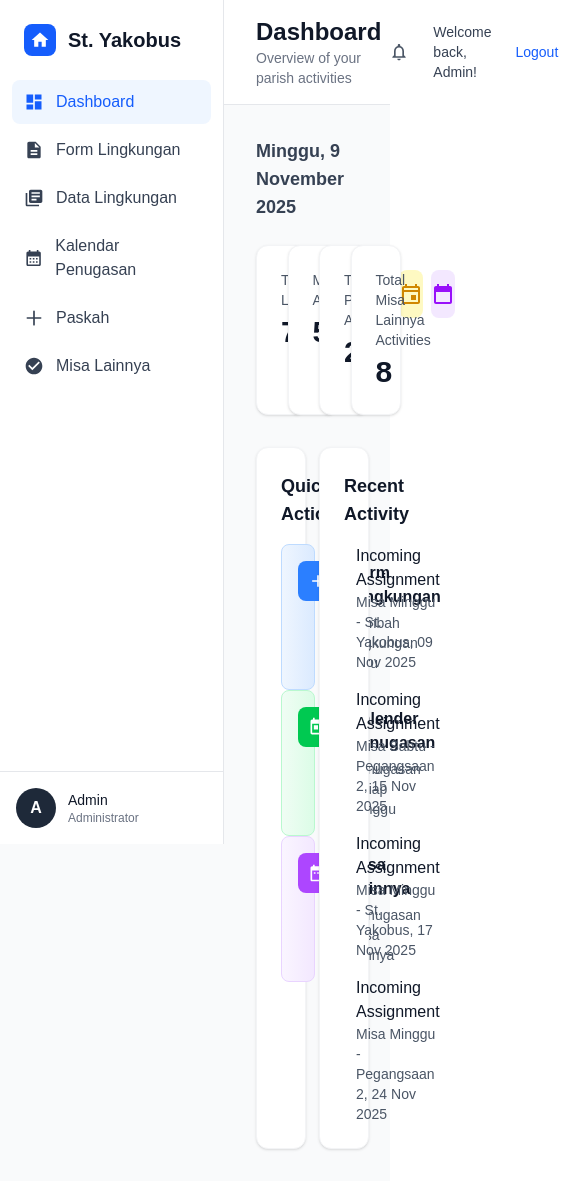
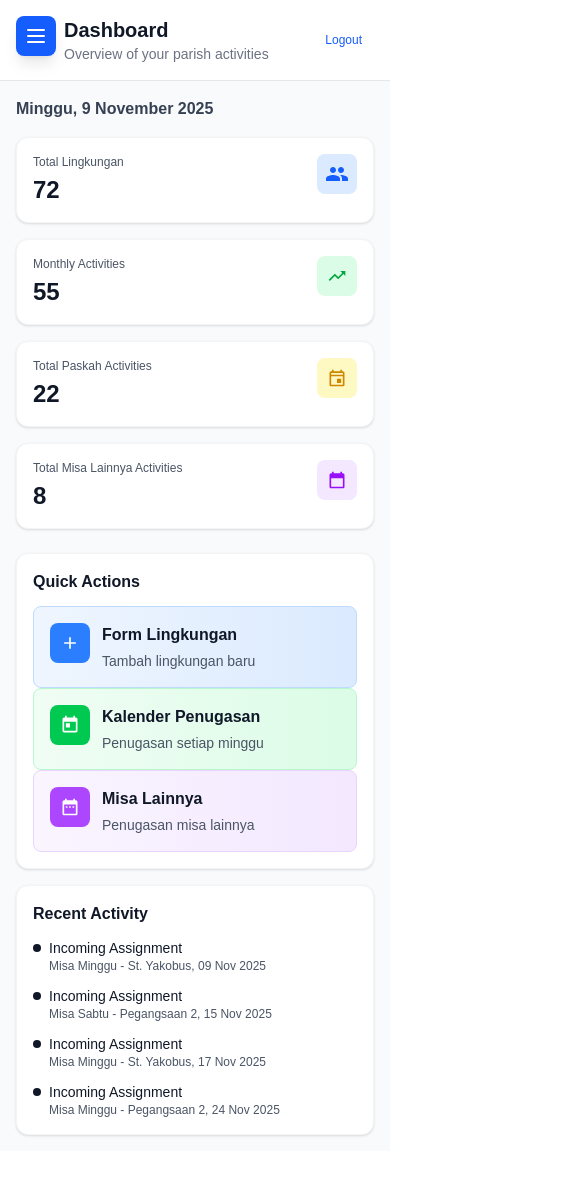
Before and after one commit to PriscillaHandoyo/stykb-dashboard, a Next.js app in the folder stykb-dashboard/: page /dashboard in a window 390 px wide. Shown: the whole page, 574 px wide, since content can reach past the window. After the commit the page ends 1151 px from the top, so only its background shows below. Built offline with nearby package versions, Linux system fonts and the light colour scheme.

Commit message:
20251109_17 - Added mobile setup

```diff
--- a/stykb-dashboard/app/dashboard/page.tsx
+++ b/stykb-dashboard/app/dashboard/page.tsx
@@ -10,6 +10,7 @@ export default function DashboardPage() {
   const [totalMisaLainnyaActivities, setTotalMisaLainnyaActivities] =
     useState(0);
   const [currentDate, setCurrentDate] = useState("");
+  const [isSidebarOpen, setIsSidebarOpen] = useState(false);
 
   useEffect(() => {
     // Set current date
@@ -181,8 +182,49 @@ export default function DashboardPage() {
 
   return (
     <div className="min-h-screen bg-gray-50">
+      {/* Mobile Menu Button */}
+      <button
+        onClick={() => setIsSidebarOpen(!isSidebarOpen)}
+        className="lg:hidden fixed top-4 left-4 z-50 p-2 bg-blue-600 text-white rounded-lg shadow-lg"
+      >
+        <svg
+          className="w-6 h-6"
+          fill="none"
+          stroke="currentColor"
+          viewBox="0 0 24 24"
+        >
+          {isSidebarOpen ? (
+            <path
+              strokeLinecap="round"
+              strokeLinejoin="round"
+              strokeWidth={2}
+              d="M6 18L18 6M6 6l12 12"
+            />
+          ) : (
+            <path
+              strokeLinecap="round"
+              strokeLinejoin="round"
+              strokeWidth={2}
+              d="M4 6h16M4 12h16M4 18h16"
+            />
+          )}
+        </svg>
+      </button>
+
+      {/* Overlay for mobile */}
+      {isSidebarOpen && (
+        <div
+          className="lg:hidden fixed inset-0 bg-black bg-opacity-50 z-30"
+          onClick={() => setIsSidebarOpen(false)}
+        ></div>
+      )}
+
       {/* Sidebar */}
-      <aside className="fixed left-0 top-0 h-full w-56 bg-white border-r border-gray-200">
+      <aside
+        className={`fixed left-0 top-0 h-full w-64 bg-white border-r border-gray-200 z-40 transform transition-transform duration-300 ease-in-out ${
+          isSidebarOpen ? "translate-x-0" : "-translate-x-full"
+        } lg:translate-x-0 lg:w-56`}
+      >
         {/* Logo */}
         <div className="p-6 flex items-center gap-3">
           <div className="w-8 h-8 bg-blue-600 rounded-lg flex items-center justify-center">
@@ -280,18 +322,20 @@ export default function DashboardPage() {
       </aside>
 
       {/* Main Content */}
-      <main className="ml-56">
+      <main className="lg:ml-56 min-h-screen">
         {/* Header */}
-        <header className="bg-white border-b border-gray-200 px-8 py-4">
-          <div className="flex items-center justify-between">
-            <div>
-              <h1 className="text-2xl font-bold text-gray-900">Dashboard</h1>
+        <header className="bg-white border-b border-gray-200 px-4 sm:px-6 lg:px-8 py-4">
+          <div className="flex items-center justify-between flex-wrap gap-4">
+            <div className="ml-12 lg:ml-0">
+              <h1 className="text-xl sm:text-2xl font-bold text-gray-900">
+                Dashboard
+              </h1>
               <p className="text-sm text-gray-500">
                 Overview of your parish activities
               </p>
             </div>
-            <div className="flex items-center gap-4">
-              <button className="p-2 hover:bg-gray-100 rounded-lg">
+            <div className="flex items-center gap-2 sm:gap-4">
+              <button className="p-2 hover:bg-gray-100 rounded-lg hidden sm:block">
                 <svg
                   className="w-5 h-5 text-gray-600"
                   fill="currentColor"
@@ -301,12 +345,12 @@ export default function DashboardPage() {
                 </svg>
               </button>
               <div className="flex items-center gap-2">
-                <span className="text-sm text-gray-700">
+                <span className="text-xs sm:text-sm text-gray-700 hidden sm:inline">
                   Welcome back, Admin!
                 </span>
                 <Link
                   href="/login"
-                  className="px-4 py-2 text-sm text-blue-600 hover:bg-blue-50 rounded-lg"
+                  className="px-3 sm:px-4 py-2 text-xs sm:text-sm text-blue-600 hover:bg-blue-50 rounded-lg"
                 >
                   Logout
                 </Link>
@@ -316,26 +360,28 @@ export default function DashboardPage() {
         </header>
 
         {/* Dashboard Content */}
-        <div className="p-8">
+        <div className="p-4 sm:p-6 lg:p-8">
           {/* Current Date */}
-          <div className="mb-6">
-            <h2 className="text-lg font-semibold text-gray-700">
+          <div className="mb-4 sm:mb-6">
+            <h2 className="text-base sm:text-lg font-semibold text-gray-700">
               {currentDate}
             </h2>
           </div>
 
           {/* Stats Cards */}
-          <div className="grid grid-cols-4 gap-6 mb-8">
+          <div className="grid grid-cols-1 sm:grid-cols-2 lg:grid-cols-4 gap-4 sm:gap-6 mb-6 sm:mb-8">
             {/* Total Lingkungan */}
-            <div className="bg-white rounded-xl p-6 shadow-sm border border-gray-100">
+            <div className="bg-white rounded-xl p-4 sm:p-6 shadow-sm border border-gray-100">
               <div className="flex items-start justify-between">
                 <div>
-                  <p className="text-sm text-gray-600 mb-1">Total Lingkungan</p>
-                  <h3 className="text-3xl font-bold text-gray-900">
+                  <p className="text-xs sm:text-sm text-gray-600 mb-1">
+                    Total Lingkungan
+                  </p>
+                  <h3 className="text-2xl sm:text-3xl font-bold text-gray-900">
                     {totalLingkungan}
                   </h3>
                 </div>
-                <div className="w-12 h-12 bg-blue-100 rounded-lg flex items-center justify-center">
+                <div className="w-10 h-10 sm:w-12 sm:h-12 bg-blue-100 rounded-lg flex items-center justify-center">
                   <svg
                     className="w-6 h-6 text-blue-600"
                     fill="currentColor"
@@ -348,19 +394,19 @@ export default function DashboardPage() {
             </div>
 
             {/* Monthly Activities */}
-            <div className="bg-white rounded-xl p-6 shadow-sm border border-gray-100">
+            <div className="bg-white rounded-xl p-4 sm:p-6 shadow-sm border border-gray-100">
               <div className="flex items-start justify-between">
                 <div>
-                  <p className="text-sm text-gray-600 mb-1">
+                  <p className="text-xs sm:text-sm text-gray-600 mb-1">
                     Monthly Activities
                   </p>
-                  <h3 className="text-3xl font-bold text-gray-900">
+                  <h3 className="text-2xl sm:text-3xl font-bold text-gray-900">
                     {monthlyActivities}
                   </h3>
                 </div>
-                <div className="w-12 h-12 bg-green-100 rounded-lg flex items-center justify-center">
+                <div className="w-10 h-10 sm:w-12 sm:h-12 bg-green-100 rounded-lg flex items-center justify-center">
                   <svg
-                    className="w-6 h-6 text-green-600"
+                    className="w-5 h-5 sm:w-6 sm:h-6 text-green-600"
                     fill="currentColor"
                     viewBox="0 0 24 24"
                   >
@@ -371,19 +417,19 @@ export default function DashboardPage() {
             </div>
 
             {/* Total Paskah Activities */}
-            <div className="bg-white rounded-xl p-6 shadow-sm border border-gray-100">
+            <div className="bg-white rounded-xl p-4 sm:p-6 shadow-sm border border-gray-100">
               <div className="flex items-start justify-between">
                 <div>
-                  <p className="text-sm text-gray-600 mb-1">
+                  <p className="text-xs sm:text-sm text-gray-600 mb-1">
                     Total Paskah Activities
                   </p>
-                  <h3 className="text-3xl font-bold text-gray-900">
+                  <h3 className="text-2xl sm:text-3xl font-bold text-gray-900">
                     {totalPaskahActivities}
                   </h3>
                 </div>
-                <div className="w-12 h-12 bg-yellow-100 rounded-lg flex items-center justify-center">
+                <div className="w-10 h-10 sm:w-12 sm:h-12 bg-yellow-100 rounded-lg flex items-center justify-center">
                   <svg
-                    className="w-6 h-6 text-yellow-600"
+                    className="w-5 h-5 sm:w-6 sm:h-6 text-yellow-600"
                     fill="currentColor"
                     viewBox="0 0 24 24"
                   >
@@ -394,19 +440,19 @@ export default function DashboardPage() {
             </div>
 
             {/* Total Misa Lainnya Activities */}
-            <div className="bg-white rounded-xl p-6 shadow-sm border border-gray-100">
+            <div className="bg-white rounded-xl p-4 sm:p-6 shadow-sm border border-gray-100">
               <div className="flex items-start justify-between">
                 <div>
-                  <p className="text-sm text-gray-600 mb-1">
+                  <p className="text-xs sm:text-sm text-gray-600 mb-1">
                     Total Misa Lainnya Activities
                   </p>
-                  <h3 className="text-3xl font-bold text-gray-900">
+                  <h3 className="text-2xl sm:text-3xl font-bold text-gray-900">
                     {totalMisaLainnyaActivities}
                   </h3>
                 </div>
-                <div className="w-12 h-12 bg-purple-100 rounded-lg flex items-center justify-center">
+                <div className="w-10 h-10 sm:w-12 sm:h-12 bg-purple-100 rounded-lg flex items-center justify-center">
                   <svg
-                    className="w-6 h-6 text-purple-600"
+                    className="w-5 h-5 sm:w-6 sm:h-6 text-purple-600"
                     fill="currentColor"
                     viewBox="0 0 24 24"
                   >
@@ -418,13 +464,13 @@ export default function DashboardPage() {
           </div>
 
           {/* Quick Actions and Recent Activity */}
-          <div className="grid grid-cols-2 gap-6">
+          <div className="grid grid-cols-1 lg:grid-cols-2 gap-4 sm:gap-6">
             {/* Quick Actions */}
-            <div className="bg-white rounded-xl p-6 shadow-sm border border-gray-100">
-              <h2 className="text-lg font-semibold text-gray-900 mb-4">
+            <div className="bg-white rounded-xl p-4 sm:p-6 shadow-sm border border-gray-100">
+              <h2 className="text-base sm:text-lg font-semibold text-gray-900 mb-3 sm:mb-4">
                 Quick Actions
               </h2>
-              <div className="space-y-6">
+              <div className="space-y-3 sm:space-y-6">
                 <Link href="/form-lingkungan">
                   <div className="group p-4 bg-gradient-to-r from-blue-50 to-blue-100 rounded-lg hover:shadow-md cursor-pointer transition-all duration-200 border border-blue-200 hover:border-blue-300">
                     <div className="flex items-start gap-3">
@@ -498,51 +544,51 @@ export default function DashboardPage() {
             </div>
 
             {/* Recent Activity */}
-            <div className="bg-white rounded-xl p-6 shadow-sm border border-gray-100">
-              <h2 className="text-lg font-semibold text-gray-900 mb-4">
+            <div className="bg-white rounded-xl p-4 sm:p-6 shadow-sm border border-gray-100">
+              <h2 className="text-base sm:text-lg font-semibold text-gray-900 mb-3 sm:mb-4">
                 Recent Activity
               </h2>
-              <div className="space-y-4">
-                <div className="flex items-start gap-3">
-                  <div className="w-2 h-2 bg-gray-900 rounded-full mt-2"></div>
-                  <div className="flex-1">
-                    <h4 className="font-medium text-gray-900">
+              <div className="space-y-3 sm:space-y-4">
+                <div className="flex items-start gap-2 sm:gap-3">
+                  <div className="w-2 h-2 bg-gray-900 rounded-full mt-1.5 sm:mt-2 flex-shrink-0"></div>
+                  <div className="flex-1 min-w-0">
+                    <h4 className="font-medium text-gray-900 text-sm sm:text-base">
                       Incoming Assignment
                     </h4>
-                    <p className="text-sm text-gray-600">
+                    <p className="text-xs sm:text-sm text-gray-600">
                       Misa Minggu - St. Yakobus, 09 Nov 2025
                     </p>
                   </div>
                 </div>
-                <div className="flex items-start gap-3">
-                  <div className="w-2 h-2 bg-gray-900 rounded-full mt-2"></div>
-                  <div className="flex-1">
-                    <h4 className="font-medium text-gray-900">
+                <div className="flex items-start gap-2 sm:gap-3">
+                  <div className="w-2 h-2 bg-gray-900 rounded-full mt-1.5 sm:mt-2 flex-shrink-0"></div>
+                  <div className="flex-1 min-w-0">
+                    <h4 className="font-medium text-gray-900 text-sm sm:text-base">
                       Incoming Assignment
                     </h4>
-                    <p className="text-sm text-gray-600">
+                    <p className="text-xs sm:text-sm text-gray-600">
                       Misa Sabtu - Pegangsaan 2, 15 Nov 2025
                     </p>
                   </div>
                 </div>
-                <div className="flex items-start gap-3">
-                  <div className="w-2 h-2 bg-gray-900 rounded-full mt-2"></div>
-                  <div className="flex-1">
-                    <h4 className="font-medium text-gray-900">
+                <div className="flex items-start gap-2 sm:gap-3">
+                  <div className="w-2 h-2 bg-gray-900 rounded-full mt-1.5 sm:mt-2 flex-shrink-0"></div>
+                  <div className="flex-1 min-w-0">
+                    <h4 className="font-medium text-gray-900 text-sm sm:text-base">
                       Incoming Assignment
                     </h4>
-                    <p className="text-sm text-gray-600">
+                    <p className="text-xs sm:text-sm text-gray-600">
                       Misa Minggu - St. Yakobus, 17 Nov 2025
                     </p>
                   </div>
                 </div>
-                <div className="flex items-start gap-3">
-                  <div className="w-2 h-2 bg-gray-900 rounded-full mt-2"></div>
-                  <div className="flex-1">
-                    <h4 className="font-medium text-gray-900">
+                <div className="flex items-start gap-2 sm:gap-3">
+                  <div className="w-2 h-2 bg-gray-900 rounded-full mt-1.5 sm:mt-2 flex-shrink-0"></div>
+                  <div className="flex-1 min-w-0">
+                    <h4 className="font-medium text-gray-900 text-sm sm:text-base">
                       Incoming Assignment
                     </h4>
-                    <p className="text-sm text-gray-600">
+                    <p className="text-xs sm:text-sm text-gray-600">
                       Misa Minggu - Pegangsaan 2, 24 Nov 2025
                     </p>
                   </div>
```
